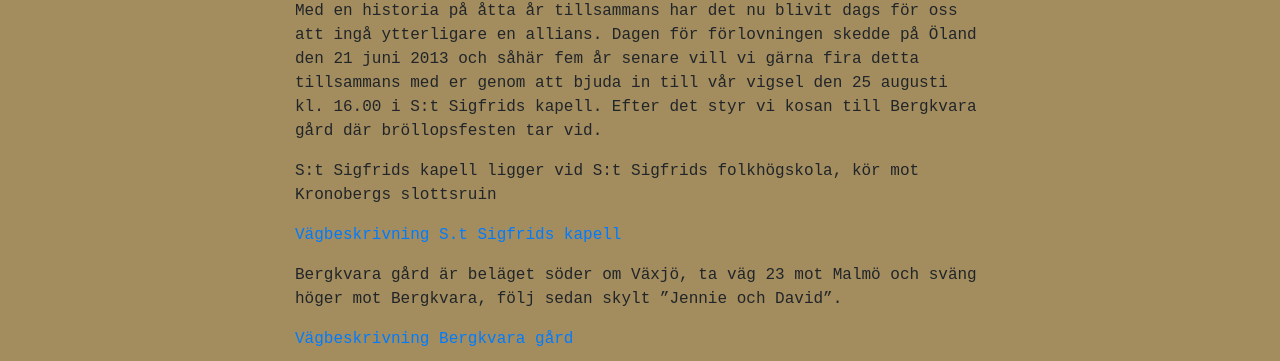
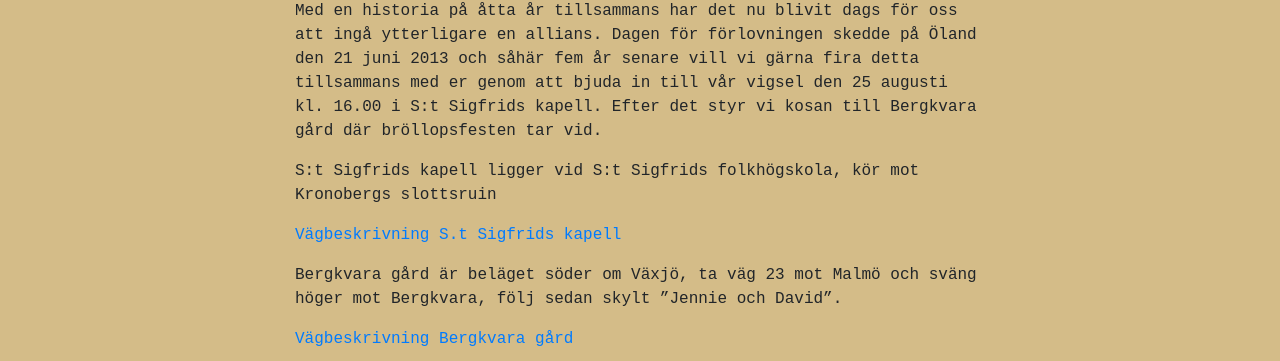
Before and after one commit to estridfeldt/david, a plain HTML site: page index.html in a window 1280 px wide. Shown: the part 171-532 px from the top of the page. Drawn offline with nearby package versions, Linux system fonts and the light colour scheme.

Commit message:
New background color

```diff
--- a/index.html
+++ b/index.html
@@ -13,7 +13,7 @@
     <style>
         body {
             font-family: Courier New, Courier, monospace;
-            background-color: #a38d5e;
+            background-color: #d4bc88;
         }
 
         h1 {
```
